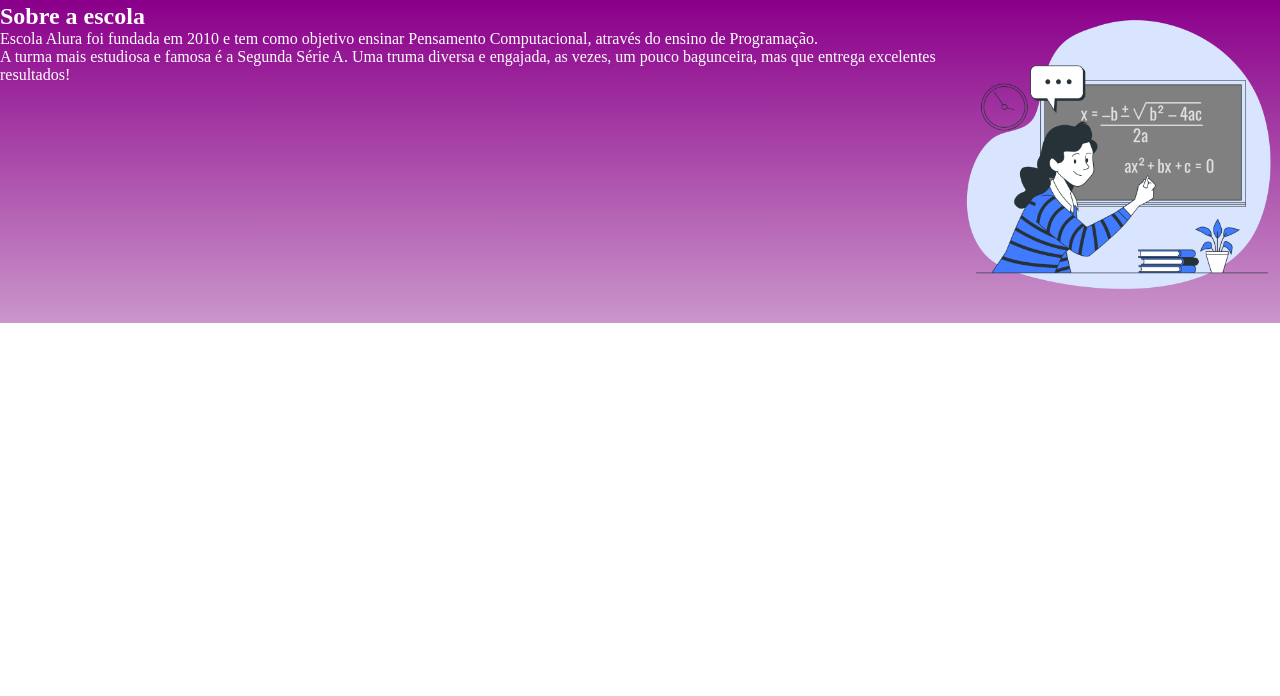
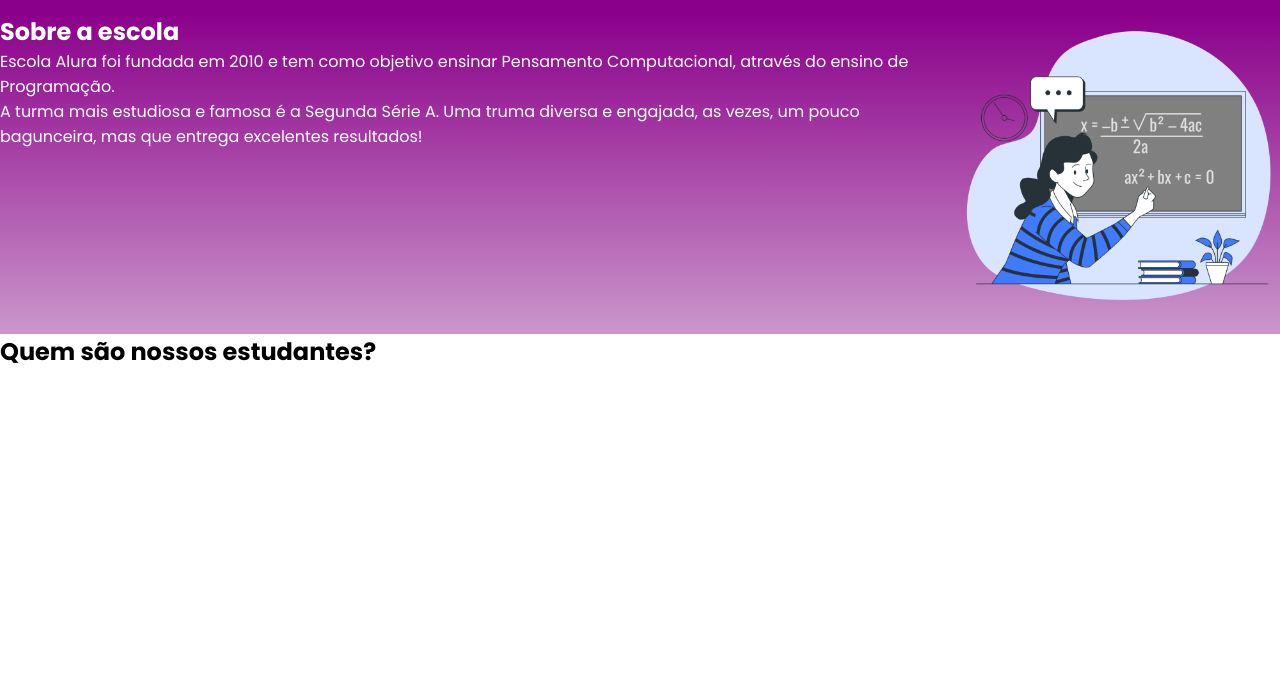
Before and after one commit to Gigi3535/site-turma-criativa, a plain HTML site: page index.html in a window 1280 px wide. Shown: the part 104-800 px from the top of the page. Drawn offline with Linux system fonts and the light colour scheme.

Commit message:
Add files via upload

```diff
--- a/index.html
+++ b/index.html
@@ -6,6 +6,9 @@
     <meta name="viewport" content="width=, initial-scale=1.0">
     <title>Document</title>
     <link rel="stylesheet" href="style.css">
+    <link rel="preconnect" href="https://fonts.googleapis.com">
+<link rel="preconnect" href="https://fonts.gstatic.com" crossorigin>
+<link href="https://fonts.googleapis.com/css2?family=Poppins:ital,wght@0,100;0,200;0,300;0,400;0,500;0,600;0,700;0,800;0,900;1,100;1,200;1,300;1,400;1,500;1,600;1,700;1,800;1,900&display=swap" rel="stylesheet">
 </head>
 <body>
     <header class="cabecalho">
@@ -25,5 +28,11 @@
         </div>
         <img class="escola-imagem" src="Formula-bro.png" alt="Professora no quadro.">
     </section>
+    <section class="estudante">
+        <h2 class="escola-titulo">Quem são nossos estudantes?
+
+        </h2>
+
+    </section>
 
 </html>
--- a/style.css
+++ b/style.css
@@ -3,6 +3,9 @@
     padding: 0;
 }
 
+body{ font-family: "Poppins", sans-serif;
+
+}
 .cabecalho{
     background-color:darkmagenta;
     color: white;
```
